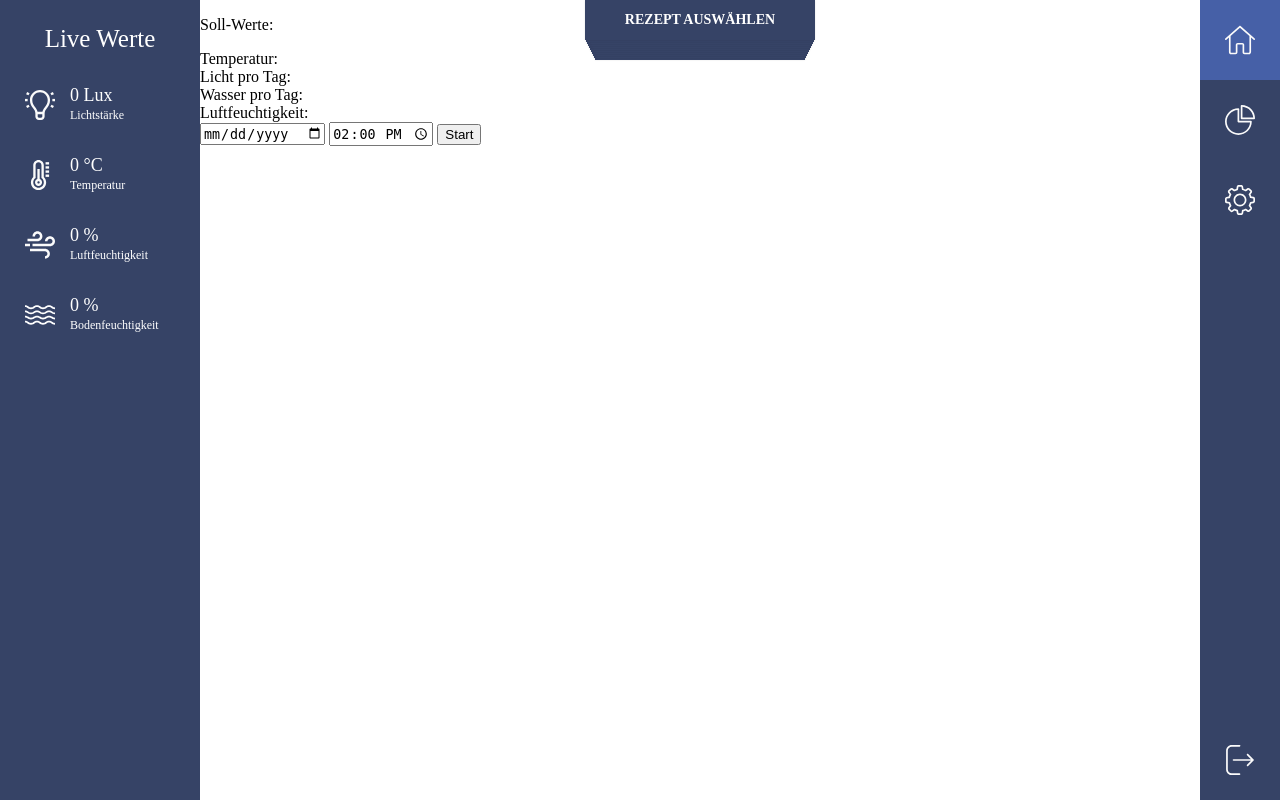
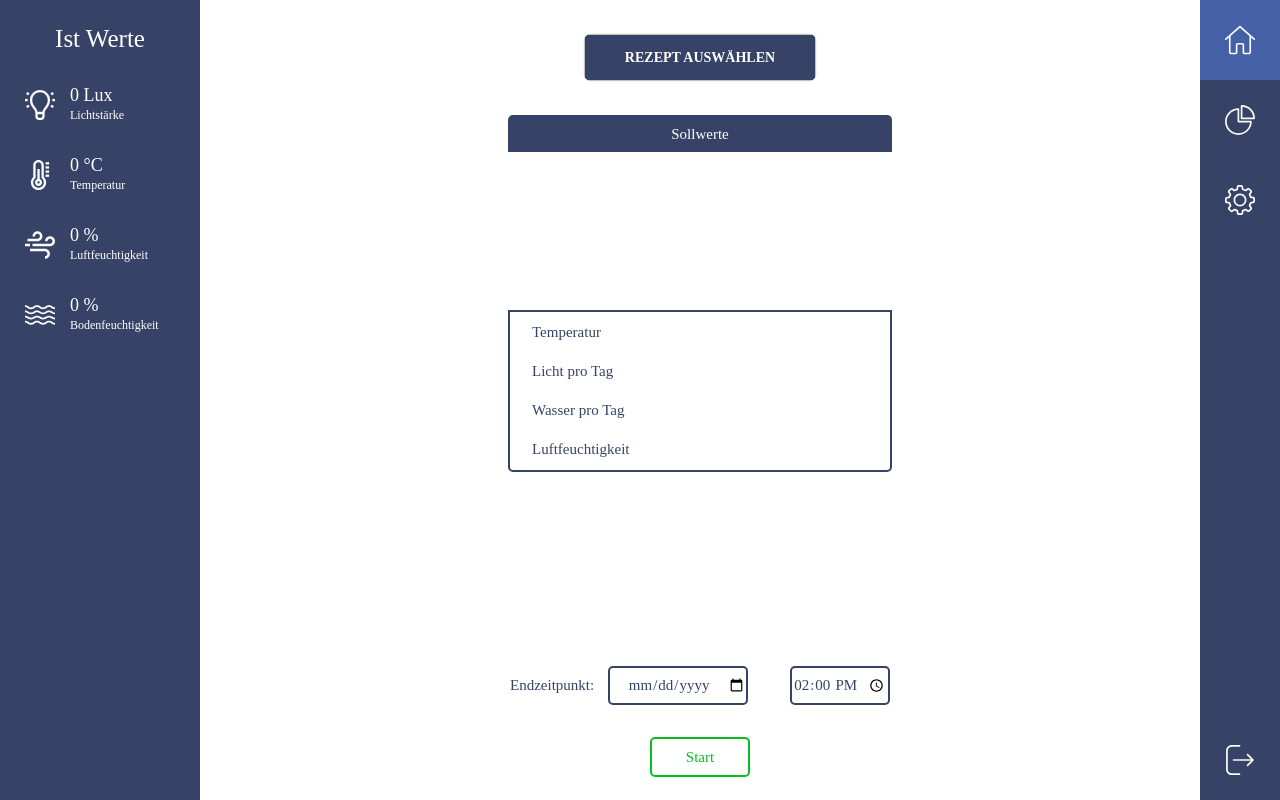
Before and after one commit to JohnTrunix/Gewaechshaus, a PHP site: page / in a window 1280 px wide. Run offline with PHP 8.4, Linux system fonts and the light colour scheme; data comes from the database, SQL or seed files in the repository; data that the repository does not hold is empty; some web fonts are replaced.

Commit message:
john 12.11.2019

```diff
--- /dev/null
+++ b/Todo.txt
@@ -0,0 +1,6 @@
+Datenbank aufräumen unnötiges löschen
+Laufendes Programm Namen änderbar machen
+Endzeitpunkt placeholder
+aufräumen und optimieren
+Rechte Ausschalten und RTC Zeit
+Test Datenbegrenzeung und RTC
--- a/interface/css/betrieb.css
+++ b/interface/css/betrieb.css
@@ -7,8 +7,12 @@
 }
 
 #select-dropdown {
+	position: absolute;
 	color: white;
 	width: 250px;
+	top: 35px;
+	left: 50%;
+	transform: translateX(-50%);
 	font-family: Schrift_Bold;
 	font-size: 14px;
 	-webkit-touch-callout: none;
@@ -18,6 +22,7 @@
 	-ms-user-select: none;
 	user-select: none;
 	cursor: pointer;
+	z-index: 999;
 }
 
 .select {
@@ -25,17 +30,17 @@
 	text-align: center;
 	font-weight: bold;
 	text-transform: uppercase;
-	line-height: 40px;
-	height: 40px;
+	line-height: 45px;
+	height: 45px;
 	transition: top 0.2s, -webkit-transform 0.2s, color 0.2s,
 		background-color 0.2s;
 	width: 230px;
 	margin: auto;
 	box-shadow: 0px 0px 2px rgba(0, 0, 0, 0.1);
-
 	position: absolute;
 	left: 50%;
 	margin-left: -115px;
+	border-radius: 5px;
 }
 
 .select:last-child {
@@ -47,14 +52,132 @@
 	color: #fff;
 }
 
-.default {
-	transform: perspective(600px) rotateX(0deg);
-	z-index: 1000;
+.endzeit {
+	position: absolute;
+	bottom: 95px;
+	left: 50%;
+	transform: translateX(-50%);
+	width: 380px;
 }
 
-.default:active {
-	transform: perspective(600px) rotateX(45deg);
-	perspective: 600px;
+.endzeit_text {
+	font-size: 15px;
+	font-family: Schrift_Bold;
+	color: #364366;
+}
+.datumwahl {
+	position: relative;
+	left: 10px;
+	text-align: center;
+	border: 2px solid #364366;
+	border-radius: 5px;
+	height: 35px;
+	font-size: 15px;
+	font-family: Schrift_Bold;
+	color: #364366;
+	width: 135px;
+}
+
+.datumwahl[type="date"]::-webkit-calendar-picker-indicator{
+	color: #364366;
+	opacity: 1 !important;
+}
+
+.datumwahl[type=date]::-webkit-inner-spin-button {
+    -webkit-appearance: none;
+    display: none;
+}
+
+.zeitwahl {
+	position: absolute;
+	right: 0;
+	text-align: center;
+	border: 2px solid #364366;
+	border-radius: 5px;
+	height: 35px;
+	font-size: 15px;
+	font-family: Schrift_Bold;
+	color: #364366;
+	width: 95px;
+}
+
+.zeitwahl[type=time]::-webkit-inner-spin-button,
+.zeitwahl[type=time]::-webkit-outer-spin-button {
+    color: #364366;
+	opacity: 1 !important;
+	margin-top: 6px;
+	height: 20px;
+}
+
+.startbutton {
+	position: absolute;
+	left: 50%;
+	transform: translateX(-50%);
+	bottom: 23px;
+	width: 100px;
+	height: 40px;
+	background-color: white;
+	border: 2px solid #05c11e;
+	border-radius: 5px;
+	outline: none;
+	color: #05c11e;
+	font-size: 15px;
+	font-family: Schrift_Bold;
+}
+
+.slot_titel {
+	position: absolute;
+	left: 50%;
+	transform: translateX(-50%);
+	top: 115px;
+	width: 380px;
+	height: 35px;
+	font-size: 15px;
+	font-family: Schrift_Bold;
+	color: white;
+	background-color: #364366;
+	border: 2px solid #364366;
+	border-top-right-radius: 5px;
+	border-top-left-radius: 5px;
+	border-bottom: none;
+	display: flex;
+    align-items: center;
+    justify-content: center;
+}
+
+.slot_parameter {
+	position: absolute;
+	left: 50%;
+	top: 50%;
+	transform: translateX(-50%) translateY(-90px);
+	width: 380px;
+	font-size: 15px;
+	font-family: Schrift_Bold;
+	color: #364366;
+	border: 2px solid #364366;
+	border-bottom-right-radius: 5px;
+	border-bottom-left-radius: 5px;
+}
+
+.table_parameter td, .table_parameter th {
+	height: 35px;
+}
+
+.parameter_text {
+	width: 300px;
+	padding-left: 20px;
+}
+
+.parameter_wert {
+	width: 90px;
+	text-align: right;
+	padding-right: 20px;
+}
+
+.table_parameter th {
+	text-align: center;
+	background-color: #364366;
+	color: white;
 }
 
 #error_div {
--- a/interface/index.html
+++ b/interface/index.html
@@ -39,7 +39,7 @@
 			</div>
 		</div>
 		<div class="livewerte">
-			<p class="menu_titel">Live Werte</p>
+			<p class="menu_titel">Ist Werte</p>
 			<div class="sensorwert sensorwert_1">
 				<img src="/img/idea.svg" class="sensor_icon" />
 				<a class="sensor_zahl" id="lichtstaerke_wert"></a>
@@ -78,18 +78,26 @@
 					<div class="select option" id="slot9" data-id="9"></div>
 					<div class="select option" id="slot10" data-id="10"></div>
 				</div>
+				<div class="slot_titel">Sollwerte</div>
 				<div class="slot_parameter">
-					<p class="title_parameter">Soll-Werte:</p>
-					<div class="parameter" id="temperatur">Temperatur:</div>
-					<div class="parameter" id="lichtstunden">
-						Licht pro Tag:
-					</div>
-					<div class="parameter" id="wassermenge">
-						Wasser pro Tag:
-					</div>
-					<div class="parameter" id="luftfeuchtigkeit">
-						Luftfeuchtigkeit:
-					</div>
+					<table class="table_parameter">
+						<tr>
+							<td class="parameter_text">Temperatur</td>
+							<td class="parameter_wert" id="temperatur"></td>
+						</tr>
+						<tr>
+							<td class="parameter_text">Licht pro Tag</td>
+							<td class="parameter_wert" id="lichtstunden"></td>
+						</tr>
+						<tr>
+							<td class="parameter_text">Wasser pro Tag</td>
+							<td class="parameter_wert" id="wassermenge"></td>
+						</tr>
+						<tr>
+							<td class="parameter_text">Luftfeuchtigkeit</td>
+							<td class="parameter_wert" id="luftfeuchtigkeit"></td>
+						</tr>
+					</table>
 				</div>
 				<div class="betriebsmodus">
 					<form action="/api/api.php">
@@ -113,11 +121,14 @@
 							id="parameter_name"
 							value="0"
 						/>
+						<div class="endzeit">
+						<a class="endzeit_text">Endzeitpunkt:</a>
 						<input
 							required
 							type="date"
 							name="programm_datum_ende"
 							id="programm_datum_ende"
+							class="datumwahl"
 						/>
 						<input
 							required
@@ -125,7 +136,9 @@
 							name="programm_zeit_ende"
 							value="14:00"
 							id="programm_zeit_ende"
+							class="zeitwahl"
 						/>
+						</div>
 						<input
 							required
 							type="hidden"
@@ -133,7 +146,7 @@
 							id="programm_status"
 							value="start"
 						/>
-						<input type="submit" value="Start" />
+						<input class="startbutton" type="submit" value="Start" />
 					</form>
 				</div>
 			</div>
@@ -168,31 +181,43 @@
 							value="stop"
 						/>
 						<input
-							class="button_primary button_abbrechen"
+							class="button_abbrechen"
 							id="button_abbrechen"
 							type="submit"
-							value="Beenden"
+							value="Abbrechen"
 						/>
 					</form>
 				</div>
-				<div class="parameter_betriebswahl">
-					<div class="parameter slot" id="betriebswahl_slot"></div>
-					<div class="parameter name" id="betriebswahl_name"></div>
-				</div>
+					<table class="parameter_betriebswahl">
+						<tr>
+							<td class="parameter_left">Programm:</td>
+							<td id="betriebswahl_name"></td>
+						</tr>
+						<tr>
+							<td class="parameter_left">Gewählter Slot:</td>
+							<td id="betriebswahl_slot"></td>
+						</tr>
+					</table>
+				<div class="slot_titel">Sollwerte</div>
 				<div class="slot_parameter">
-					<p class="title_parameter">Soll-Werte:</p>
-					<div class="parameter" id="act_param_temperatur">
-						Temperatur:
-					</div>
-					<div class="parameter" id="act_param_lichtstunden">
-						Licht pro Tag:
-					</div>
-					<div class="parameter" id="act_param_wassermenge">
-						Wasser pro Tag:
-					</div>
-					<div class="parameter" id="act_param_luftfeuchtigkeit">
-						Luftfeuchtigkeit:
-					</div>
+					<table class="table_parameter">
+						<tr>
+							<td class="parameter_text">Temperatur</td>
+							<td class="parameter_wert" id="act_param_temperatur"></td>
+						</tr>
+						<tr>
+							<td class="parameter_text">Licht pro Tag</td>
+							<td class="parameter_wert" id="act_param_lichtstunden"></td>
+						</tr>
+						<tr>
+							<td class="parameter_text">Wasser pro Tag</td>
+							<td class="parameter_wert" id="act_param_wassermenge"></td>
+						</tr>
+						<tr>
+							<td class="parameter_text">Luftfeuchtigkeit</td>
+							<td class="parameter_wert" id="act_param_luftfeuchtigkeit"></td>
+						</tr>
+					</table>
 				</div>
 				<div class="fortschritt_rahmen">
 					<div class="fortschritt_balken">
--- a/interface/js/betriebsmodus.js
+++ b/interface/js/betriebsmodus.js
@@ -66,9 +66,9 @@ function set_betriebsmodus(
 	programm_ende
 ) {
 	document.getElementById("betriebswahl_slot").innerHTML =
-		"Gewählter Slot: " + parameter_slot;
+		parameter_slot;
 	document.getElementById("betriebswahl_name").innerHTML =
-		"Aktuelles Programm: " + parameter_name;
+		parameter_name;
 	document.getElementById("betriebswahl_datetime").innerHTML = datetime;
 	document.getElementById(
 		"betriebswahl_programm_ende"
--- a/interface/js/dropdown_parameter.js
+++ b/interface/js/dropdown_parameter.js
@@ -45,9 +45,7 @@ $(document).ready(function() {
 		options.each(function(index) {
 			var layer = options.length - index;
 			$(this).css("z-index", layer);
-			$(this).css("top", 2 * index + "px");
-			$(this).css("width", 230 - 2 * index);
-			$(this).css("margin-left", -115 + index);
+			$(this).css("top", 0 * index + "px");
 		});
 	}
 
--- a/interface/js/zeitfunktionen.js
+++ b/interface/js/zeitfunktionen.js
@@ -181,12 +181,14 @@ function balken_berechnung(datetime, programm_ende) {
 			document.getElementById("prozent_jetzt").style.display = "flex";
 		} else if (prozent == 100) {
 			document.getElementById("prozent_meter").style.backgroundColor =
-				"#24fe41";
+				"#364366";
 			document.getElementById("prozent_fortschritt").style.background =
 				"transparent";
 			document.getElementById("text_fertig").style.display = "block";
 			document.getElementById("prozent_jetzt").style.display = "none";
-			document.getElementById("button_abbrechen").style.color = "#05c11e";
+			document.getElementById("button_abbrechen").style.color = "#364366";
+			document.getElementById("button_abbrechen").style.borderColor = "#364366";
+			document.getElementById("button_abbrechen").value = "Startseite";
 		}
 	}, 1000);
 }
```
Also changed, not shown: other parts of interface/css/betrieb.css (+37 -19 lines), interface/css/einstellungen.css (+18 -1 lines), interface/einstellungen.html (+29 -29 lines), interface/js/parameter.js (+8 -8 lines).
